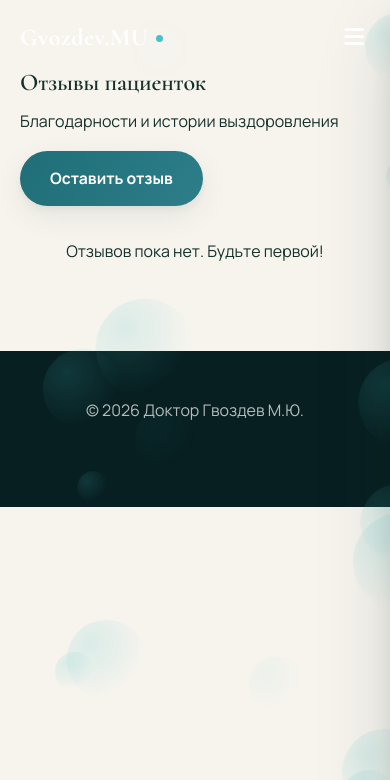
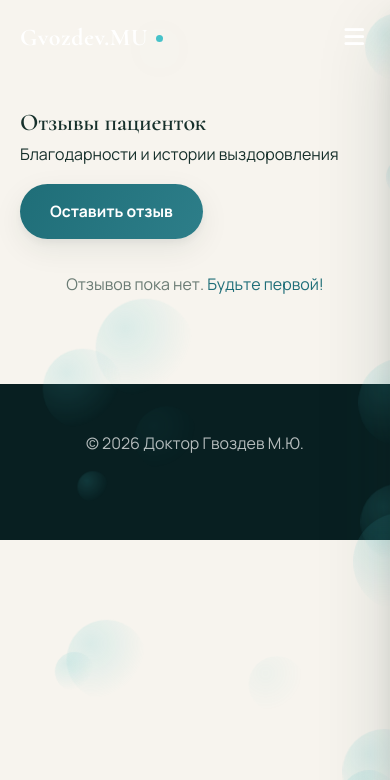
Before and after one commit to danya257/urogineco, a Django app: page /reviews/ in a window 390 px wide. Shown: the top 780 px of the page. Run offline with Django 5.2, Linux system fonts and the light colour scheme; data comes from the database, SQL or seed files in the repository; data that the repository does not hold is empty; some libraries are stand-ins or nearby versions.

Commit message:
polish: внутренние страницы + адаптивная навигация
- алиасы legacy-токенов (--primary/--text-secondary/--border/...) → новая палитра,
  чинит дневник/отзывы/мероприятия/форму без правки их inline-стилей
- блок полировки внутренних страниц: отступ под фикс-шапку, мягкие тени,
  карточки с hover, бейджи дат, стили формы отзыва, пагинация
- навигация: порог мобильного меню поднят до 1200px + компактнее —
  убрано переполнение 9-пунктного меню на средних ширинах
- id для секции отчёта о мероприятии

Co-Authored-By: Claude Opus 4.8 <noreply@anthropic.com>

```diff
--- a/core/static/css/main.css
+++ b/core/static/css/main.css
@@ -42,6 +42,17 @@
 
   --font-body: "Manrope", "Segoe UI", system-ui, -apple-system, sans-serif;
   --font-display: "Cormorant", "Times New Roman", Georgia, serif;
+
+  /* Legacy aliases — старые имена токенов из inner-page <style> блоков */
+  --text-primary: var(--ink);
+  --text-secondary: var(--muted);
+  --primary: var(--teal);
+  --secondary: var(--rose);
+  --accent: var(--aqua);
+  --border: var(--line);
+  --transition: all .4s var(--ease);
+  --bg-glossy: var(--teal-900);
+  --past-event: var(--muted);
 }
 
 * { box-sizing: border-box; }
@@ -113,9 +124,9 @@ header.scrolled {
 header:not(.scrolled) .logo, header:not(.scrolled) .desktop-nav a { color: #fff; }
 .logo::after { content: ""; width: 7px; height: 7px; border-radius: 50%; background: var(--aqua); margin-left: 4px; box-shadow: var(--glow); }
 
-.desktop-nav { display: flex; align-items: center; gap: clamp(12px, 1.6vw, 26px); }
+.desktop-nav { display: flex; align-items: center; gap: clamp(7px, 0.8vw, 13px); }
 .desktop-nav a {
-  font-size: .82rem; font-weight: 600; letter-spacing: .01em; color: var(--ink-soft);
+  font-size: .77rem; font-weight: 600; letter-spacing: 0; color: var(--ink-soft);
   position: relative; padding: 6px 0; white-space: nowrap;
 }
 .desktop-nav a::after {
@@ -327,8 +338,46 @@ footer .container { display: flex; flex-direction: column; align-items: center;
 
 .stat-num { font-family: var(--font-display); font-weight: 600; color: var(--aqua); }
 
-/* ============ MOBILE ============ */
-@media (max-width: 860px) {
+/* ============ INNER PAGES (diary / reviews / events / report / form) ============ */
+#diary-page, #events-page, #reviews-page, #event-report { padding-top: clamp(110px, 13vh, 152px); }
+#diary-page > .container > h1, #events-page > .container > h1, #reviews-page h1, #event-report h1 { margin-bottom: .3rem; }
+#diary-page .blog-item,
+#events-page .event-card,
+#reviews-page .review-card {
+  background: var(--surface); border: 1px solid var(--line);
+  border-radius: var(--radius); box-shadow: var(--shadow-sm);
+  padding: 30px; margin-bottom: 22px;
+  transition: transform .4s var(--ease-out), box-shadow .4s var(--ease), border-color .4s var(--ease);
+}
+#diary-page .blog-item:hover,
+#events-page .event-card:hover,
+#reviews-page .review-card:hover { transform: translateY(-5px); box-shadow: var(--shadow-lg); border-color: transparent; }
+#diary-page .blog-item h2, #events-page .event-card h3 { color: var(--ink); }
+.blog-meta, .review-card .date, .event-meta-line { color: var(--muted); }
+.event-date { background: linear-gradient(120deg, var(--teal), var(--teal-500)); color: #fff; border-radius: 999px; padding: 6px 16px; font-weight: 700; box-shadow: var(--shadow-sm); }
+.event-date.past { background: var(--muted); box-shadow: none; }
+.blog-img, .event-report-img { box-shadow: var(--shadow-sm); }
+.review-card .meta img { box-shadow: var(--shadow-sm); }
+.pagination a, .pagination .current, .pagination .disabled { border-radius: 12px; border-color: var(--line); background: var(--surface); color: var(--ink); }
+.pagination a:hover, .pagination .current { background: var(--teal); border-color: var(--teal); color: #fff; }
+.field-errors { color: #C0584B; }
+.field-errors li::before { display: none; }
+.review-form-card { border: 1px solid var(--line); box-shadow: var(--shadow); }
+.review-form-card label { font-weight: 600; font-size: .88rem; color: var(--ink-soft); display: block; margin-bottom: .4rem; }
+.review-form-card input:not([type=checkbox]):not([type=radio]),
+.review-form-card textarea, .review-form-card select {
+  width: 100%; padding: 12px 14px; border: 1.5px solid var(--line); border-radius: 12px;
+  font-family: var(--font-body); font-size: 1rem; color: var(--ink); background: var(--paper-2);
+  transition: border-color .3s var(--ease), background .3s var(--ease);
+}
+.review-form-card input:focus, .review-form-card textarea:focus, .review-form-card select:focus {
+  outline: none; border-color: var(--teal); background: var(--surface);
+}
+.review-form-card .btn { margin: .6rem .5rem 0 0; }
+.back-link { margin-top: 1.6rem; }
+
+/* ============ MOBILE / COMPACT NAV ============ */
+@media (max-width: 1200px) {
   .mobile-menu-toggle { display: block; }
   .desktop-nav {
     position: fixed; inset: 0 0 0 auto; width: min(80vw, 340px);
--- a/core/static/js/main.js
+++ b/core/static/js/main.js
@@ -110,7 +110,7 @@
     });
     nav.querySelectorAll('a').forEach(function (a) { a.addEventListener('click', close); });
     window.addEventListener('resize', function () {
-      if (window.innerWidth > 860 && nav.classList.contains('active')) close();
+      if (window.innerWidth > 1200 && nav.classList.contains('active')) close();
     });
   }
 
--- a/core/templates/base.html
+++ b/core/templates/base.html
@@ -10,7 +10,7 @@
     <link rel="preconnect" href="https://fonts.googleapis.com">
     <link rel="preconnect" href="https://fonts.gstatic.com" crossorigin>
     <link rel="stylesheet" href="https://fonts.googleapis.com/css2?family=Cormorant:wght@500;600;700&family=Manrope:wght@400;500;600;700;800&display=swap">
-    <link rel="stylesheet" href="{% static 'css/main.css' %}?v=4">
+    <link rel="stylesheet" href="{% static 'css/main.css' %}?v=7">
     {% block extra_css %}{% endblock %}
 </head>
 <body>
@@ -67,7 +67,7 @@
 
     <script src="https://cdnjs.cloudflare.com/ajax/libs/three.js/r128/three.min.js"></script>
     <script src="https://cdn.jsdelivr.net/npm/@studio-freight/lenis@1.0.42/dist/lenis.min.js"></script>
-    <script src="{% static 'js/main.js' %}?v=4"></script>
+    <script src="{% static 'js/main.js' %}?v=6"></script>
     {% block extra_js %}{% endblock %}
 </body>
 </html>
--- a/core/templates/event_report.html
+++ b/core/templates/event_report.html
@@ -32,7 +32,7 @@
 {% endblock %}
 
 {% block content %}
-<section>
+<section id="event-report">
   <div class="container">
     <h1>{{ event.title }}</h1>
     <div class="event-meta-line">
```
